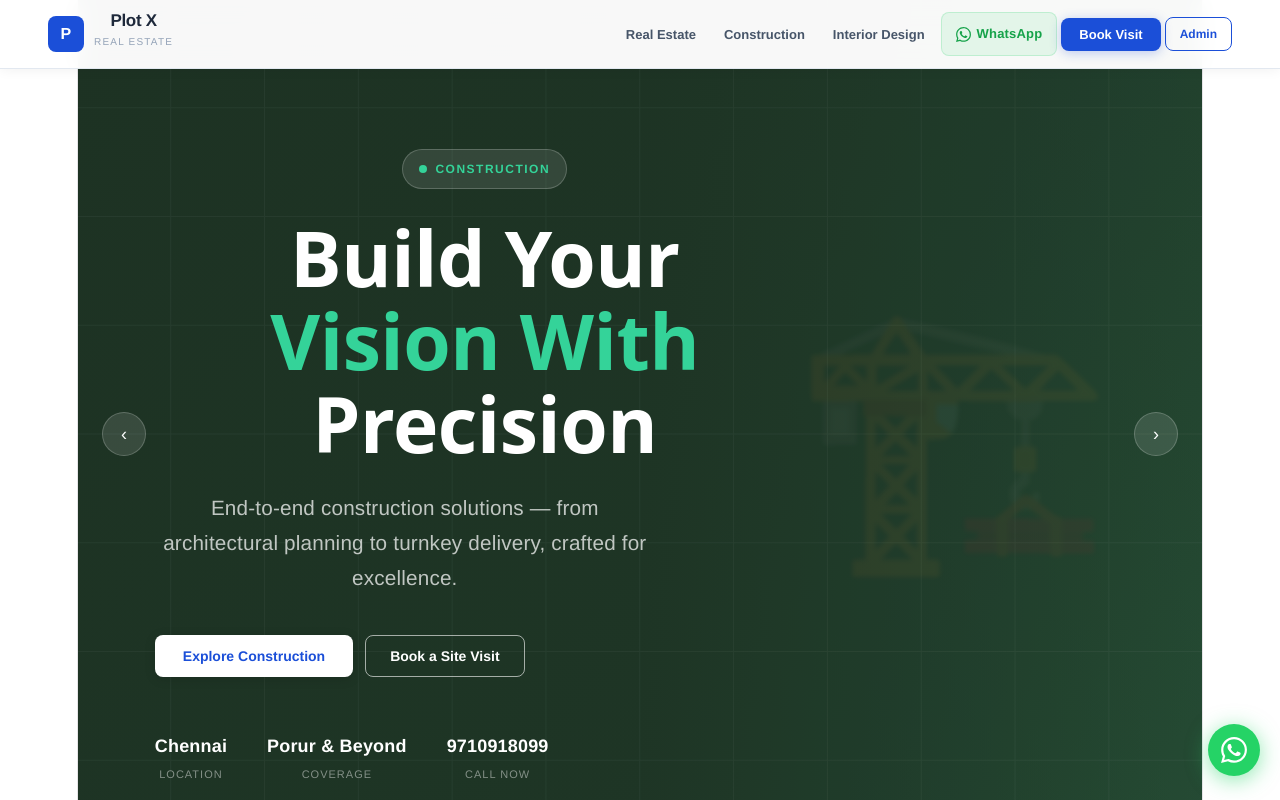
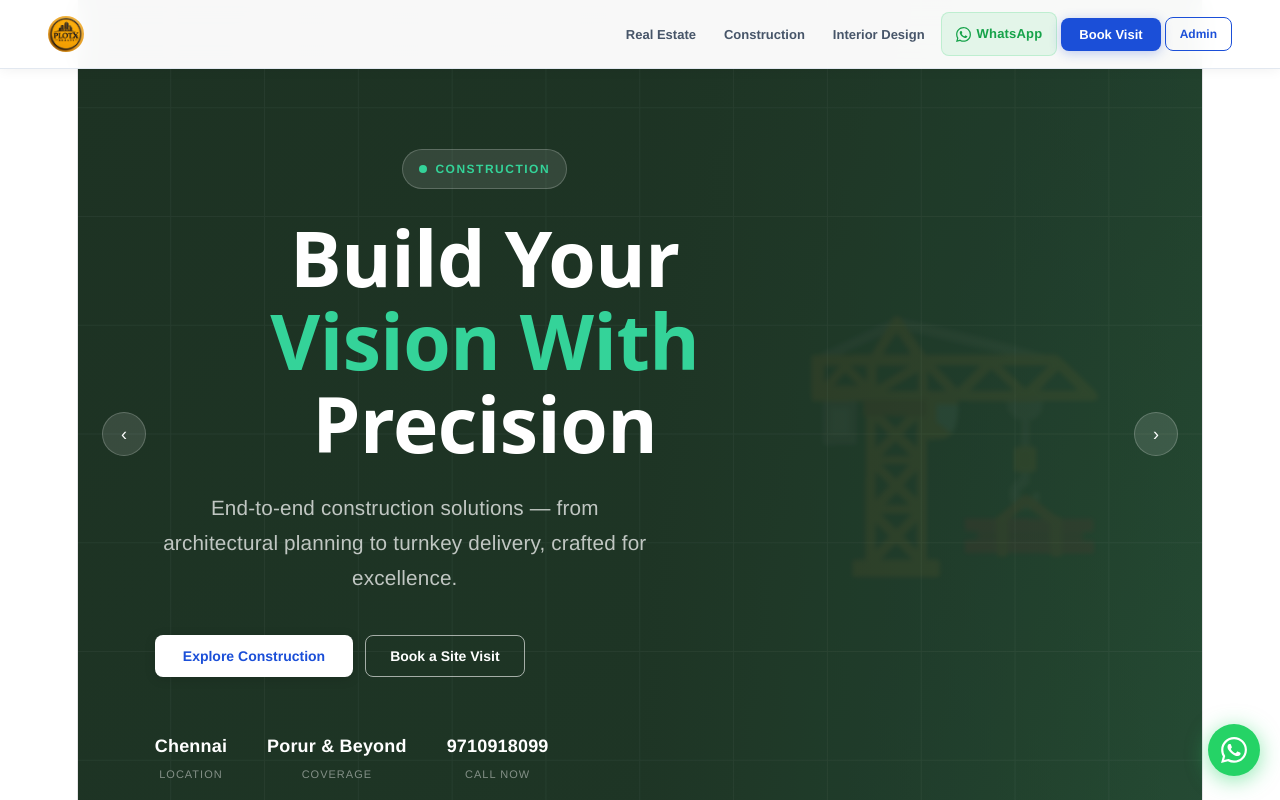
Before and after one commit to siva808/plotx, a React (Vite) app in the folder plotx-frontend/: page / in a window 1280 px wide. Shown: the top 800 px of the page. Built offline with nearby package versions, Linux system fonts and the light colour scheme.

Commit message:
logo fixed

```diff
--- a/plotx-frontend/src/App.jsx
+++ b/plotx-frontend/src/App.jsx
@@ -9,6 +9,7 @@ const API = "https://plotx-backend-q3pq.onrender.com/api";
 const BASE_URL = "https://plotx-backend-q3pq.onrender.com";
 
 import banner from "/banner.jpg"
+import staticLogo from "/logoo.jpg"
 
 /* ── Mobile Hook ────────────────────────────────────────────────────── */
 function useIsMobile() {
@@ -1172,18 +1173,8 @@ function Navbar({ onEnquire, logo, setRoute, route }) {
         boxShadow: scrolled?"0 4px 24px rgba(0,0,0,0.1)":"0 1px 12px rgba(0,0,0,0.06)"
       }}>
         <div style={{ display:"flex", alignItems:"center", gap:"12px", cursor:"pointer" }} onClick={()=>setRoute("public")}>
-          {logo
-            ? <img src={logo} alt="PlotX Logo" style={{ height:"36px", objectFit:"contain" }} />
-            : (
-              <div style={{ display:"flex", alignItems:"center", gap:"10px" }}>
-                <div style={{ width:"36px", height:"36px", borderRadius:"8px", background:T.blue, display:"flex", alignItems:"center", justifyContent:"center", color:"#fff", fontWeight:"900", fontSize:"16px" }}>P</div>
-                <div>
-                  <div style={{ fontWeight:"900", fontSize:"17px", letterSpacing:"-0.3px", color:T.slate, lineHeight:1 }}>Plot X</div>
-                  <div style={{ fontSize:"10px", color:T.muted, letterSpacing:"1.2px", textTransform:"uppercase" }}>Real Estate</div>
-                </div>
-              </div>
-            )
-          }
+        <img src={staticLogo} alt="PlotX Logo" style={{ height:"36px", objectFit:"contain",borderRadius:"24px" }} />
+
         </div>
 
         {isMobile ? (
@@ -1309,15 +1300,8 @@ function Footer({ logo, setRoute }) {
           <div style={{ display:"grid", gridTemplateColumns: isMobile ? "1fr 1fr" : "2fr 1fr 1fr 1fr", gap: isMobile ? "32px 20px" : "40px", marginBottom: isMobile ? "32px" : "48px" }}>
             <div style={{ gridColumn: isMobile ? "1 / -1" : "auto" }}>
               <div style={{ display:"flex", alignItems:"center", gap:"10px", marginBottom:"16px", cursor:"pointer" }} onClick={() => setRoute("public")}>
-                {logo
-                  ? <img src={logo} alt="PlotX" style={{ height:"36px", objectFit:"contain" }} />
-                  : (
-                    <div style={{ display:"flex", alignItems:"center", gap:"8px" }}>
-                      <div style={{ width:"32px",height:"32px",borderRadius:"6px",background:T.blue,display:"flex",alignItems:"center",justifyContent:"center",color:"#fff",fontWeight:"900",fontSize:"14px" }}>P</div>
-                      <span style={{ color:"#fff",fontWeight:"800",fontSize:"16px" }}>Plot X</span>
-                    </div>
-                  )
-                }
+                        <img src={staticLogo} alt="PlotX Logo" style={{ height:"36px", objectFit:"contain",borderRadius:"24px" }} />
+
               </div>
               <p style={{ fontSize:"13px", lineHeight:"1.7", maxWidth:"260px", margin:"0 0 20px" }}>
                 Trusted property experts in Chennai. Your dream property is just one conversation away.
```
Also changed, not shown: plotx-frontend/public/logoo.jpg (added).
